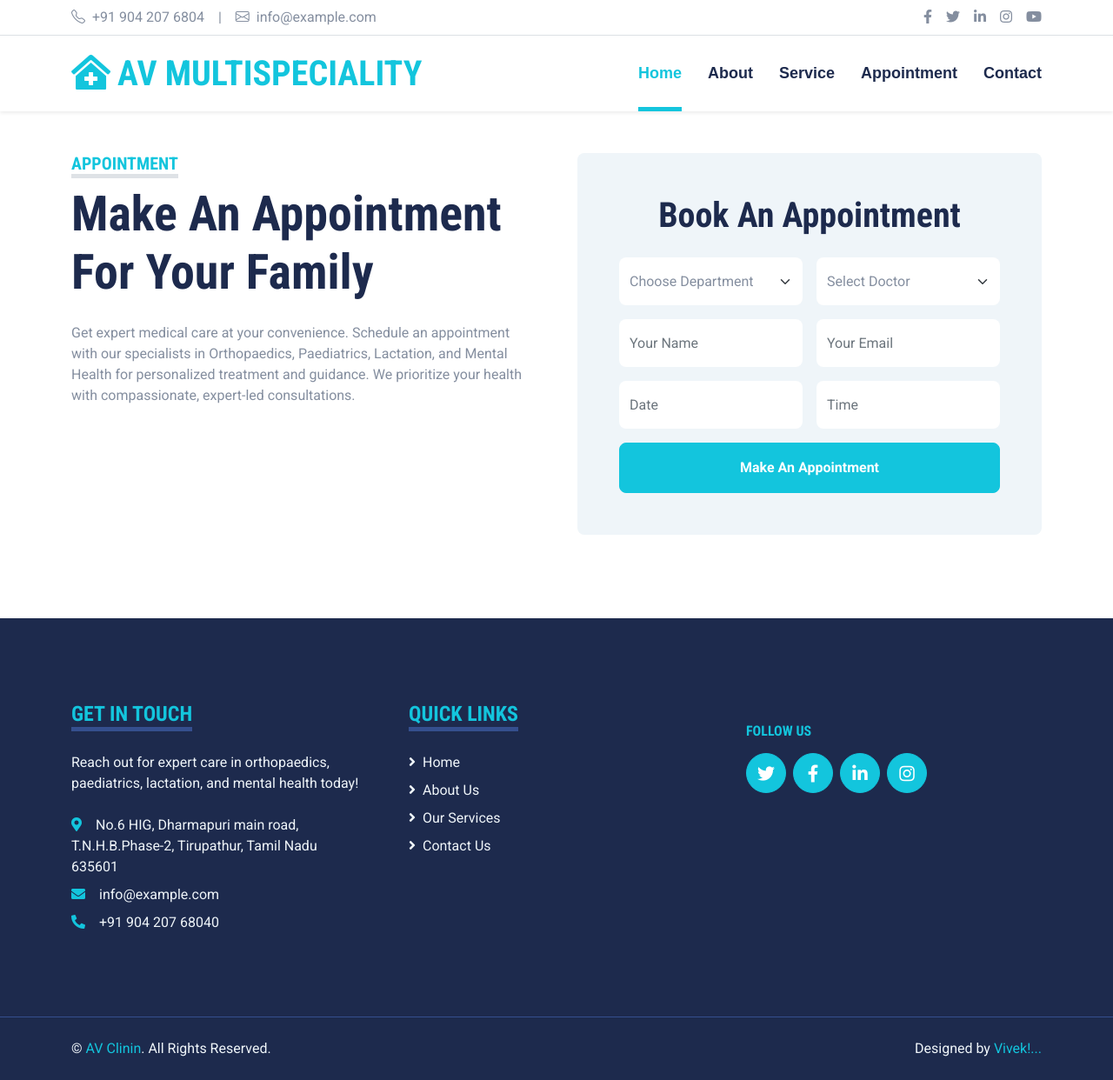
After one commit to viveksoma/av-clinic, a CodeIgniter 4 app: the page made by app/Views/Main/appointment.php in a window 1280 px wide. The commit adds this page. Shown: the whole page at 87% size. Run offline with PHP 8.4 and a stand-in for CodeIgniter, Linux system fonts and the light colour scheme; the template is opened without the code that fills it, so the values that code supplies are empty; some libraries are stand-ins or nearby versions.

Commit message:
Added main Appointment page

```diff
--- /dev/null
+++ b/app/Views/Main/appointment.php
@@ -0,0 +1,81 @@
+<!DOCTYPE html>
+<html lang="en">
+
+<head>
+    <meta charset="utf-8">
+    <title>AV Multispeciality | Appointment , Ortho & Child Care</title>
+    <meta content="width=device-width, initial-scale=1.0" name="viewport">
+    <meta content="Free HTML Templates" name="keywords">
+    <meta content="Free HTML Templates" name="description">
+    <?php include('common_styles.php'); ?>
+</head>
+<body>
+    <?php include('common_header.php'); ?>
+    <!-- Appointment Start -->
+    <div class="container-fluid py-5">
+        <div class="container">
+            <div class="row gx-5">
+                <div class="col-lg-6 mb-5 mb-lg-0">
+                    <div class="mb-4">
+                        <h5 class="d-inline-block text-primary text-uppercase border-bottom border-5">Appointment</h5>
+                        <h1 class="display-4">Make An Appointment For Your Family</h1>
+                    </div>
+                    <p class="mb-5">Get expert medical care at your convenience. Schedule an appointment with our specialists in Orthopaedics, Paediatrics, Lactation, and Mental Health for personalized treatment and guidance. We prioritize your health with compassionate, expert-led consultations.</p>
+                </div>
+                <div class="col-lg-6">
+                    <div class="bg-light text-center rounded p-5">
+                        <h1 class="mb-4">Book An Appointment</h1>
+                        <form>
+                            <div class="row g-3">
+                                <div class="col-12 col-sm-6">
+                                    <select class="form-select bg-white border-0" style="height: 55px;">
+                                        <option selected>Choose Department</option>
+                                        <option value="1">Department 1</option>
+                                        <option value="2">Department 2</option>
+                                        <option value="3">Department 3</option>
+                                    </select>
+                                </div>
+                                <div class="col-12 col-sm-6">
+                                    <select class="form-select bg-white border-0" style="height: 55px;">
+                                        <option selected>Select Doctor</option>
+                                        <option value="1">Doctor 1</option>
+                                        <option value="2">Doctor 2</option>
+                                        <option value="3">Doctor 3</option>
+                                    </select>
+                                </div>
+                                <div class="col-12 col-sm-6">
+                                    <input type="text" class="form-control bg-white border-0" placeholder="Your Name" style="height: 55px;">
+                                </div>
+                                <div class="col-12 col-sm-6">
+                                    <input type="email" class="form-control bg-white border-0" placeholder="Your Email" style="height: 55px;">
+                                </div>
+                                <div class="col-12 col-sm-6">
+                                    <div class="date" id="date" data-target-input="nearest">
+                                        <input type="text"
+                                            class="form-control bg-white border-0 datetimepicker-input"
+                                            placeholder="Date" data-target="#date" data-toggle="datetimepicker" style="height: 55px;">
+                                    </div>
+                                </div>
+                                <div class="col-12 col-sm-6">
+                                    <div class="time" id="time" data-target-input="nearest">
+                                        <input type="text"
+                                            class="form-control bg-white border-0 datetimepicker-input"
+                                            placeholder="Time" data-target="#time" data-toggle="datetimepicker" style="height: 55px;">
+                                    </div>
+                                </div>
+                                <div class="col-12">
+                                    <button class="btn btn-primary w-100 py-3" type="submit">Make An Appointment</button>
+                                </div>
+                            </div>
+                        </form>
+                    </div>
+                </div>
+            </div>
+        </div>
+    </div>
+    <!-- Appointment End -->
+
+    <?php include('common_footer.php'); ?>
+    <?php include('common_scripts.php'); ?>
+</body>
+</html>
--- a/app/Views/Main/common_footer.php
+++ b/app/Views/Main/common_footer.php
@@ -4,7 +4,7 @@
         <div class="row g-5">
             <div class="col-lg-4 col-md-6">
                 <h4 class="d-inline-block text-primary text-uppercase border-bottom border-5 border-secondary mb-4">Get In Touch</h4>
-                <p class="mb-4">No dolore ipsum accusam no lorem. Invidunt sed clita kasd clita et et dolor sed dolor</p>
+                <p class="mb-4">Reach out for expert care in orthopaedics, paediatrics, lactation, and mental health today!</p>
                 <p class="mb-2"><i class="fa fa-map-marker-alt text-primary me-3"></i>No.6 HIG, Dharmapuri main road, T.N.H.B.Phase-2, Tirupathur, Tamil Nadu 635601</p>
                 <p class="mb-2"><i class="fa fa-envelope text-primary me-3"></i>info@example.com</p>
                 <p class="mb-0"><i class="fa fa-phone-alt text-primary me-3"></i>+91 904 207 68040</p>
```
Also changed, not shown: app/Controllers/Main/Appointment.php (added, +14 -0 lines).
